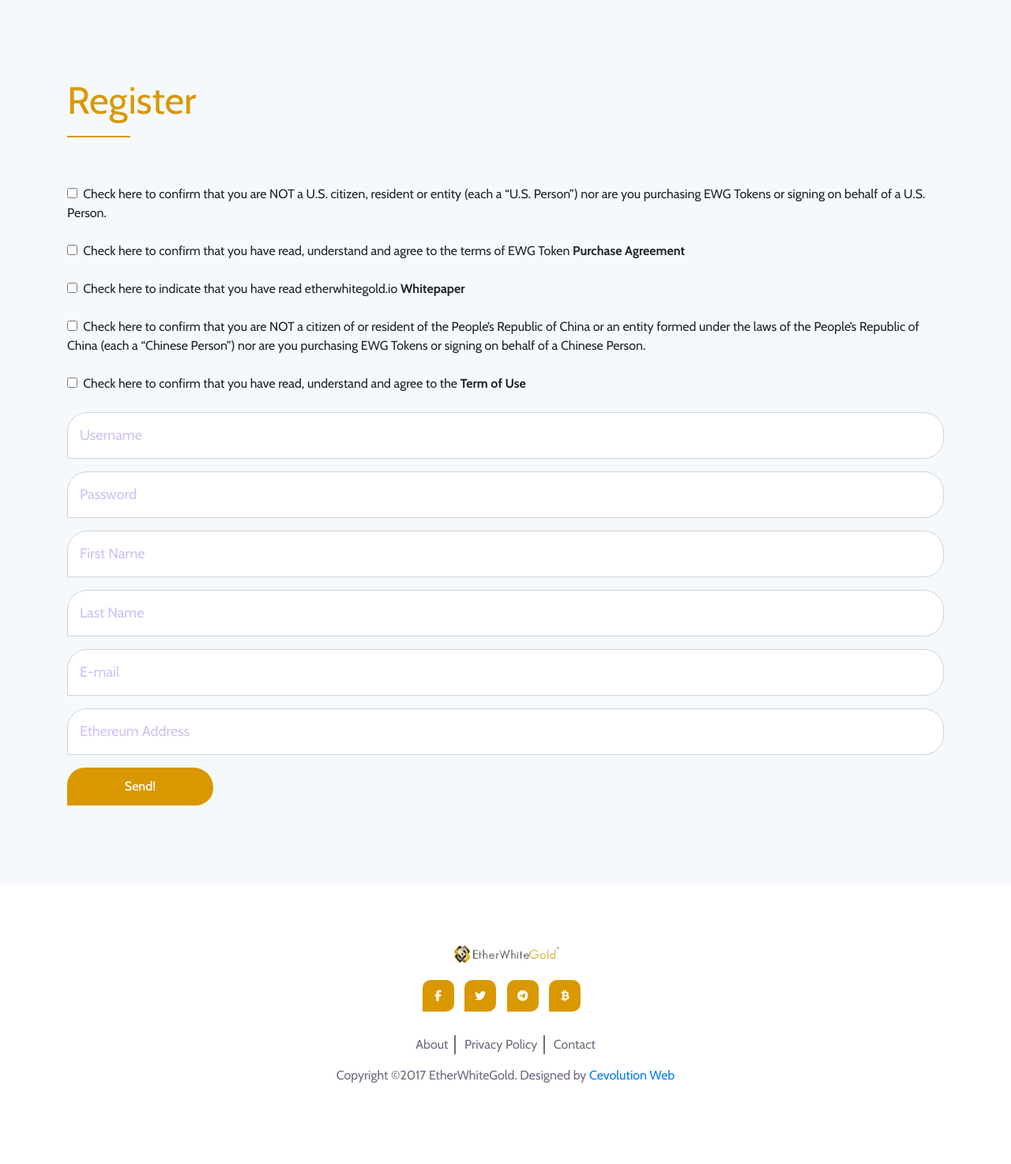
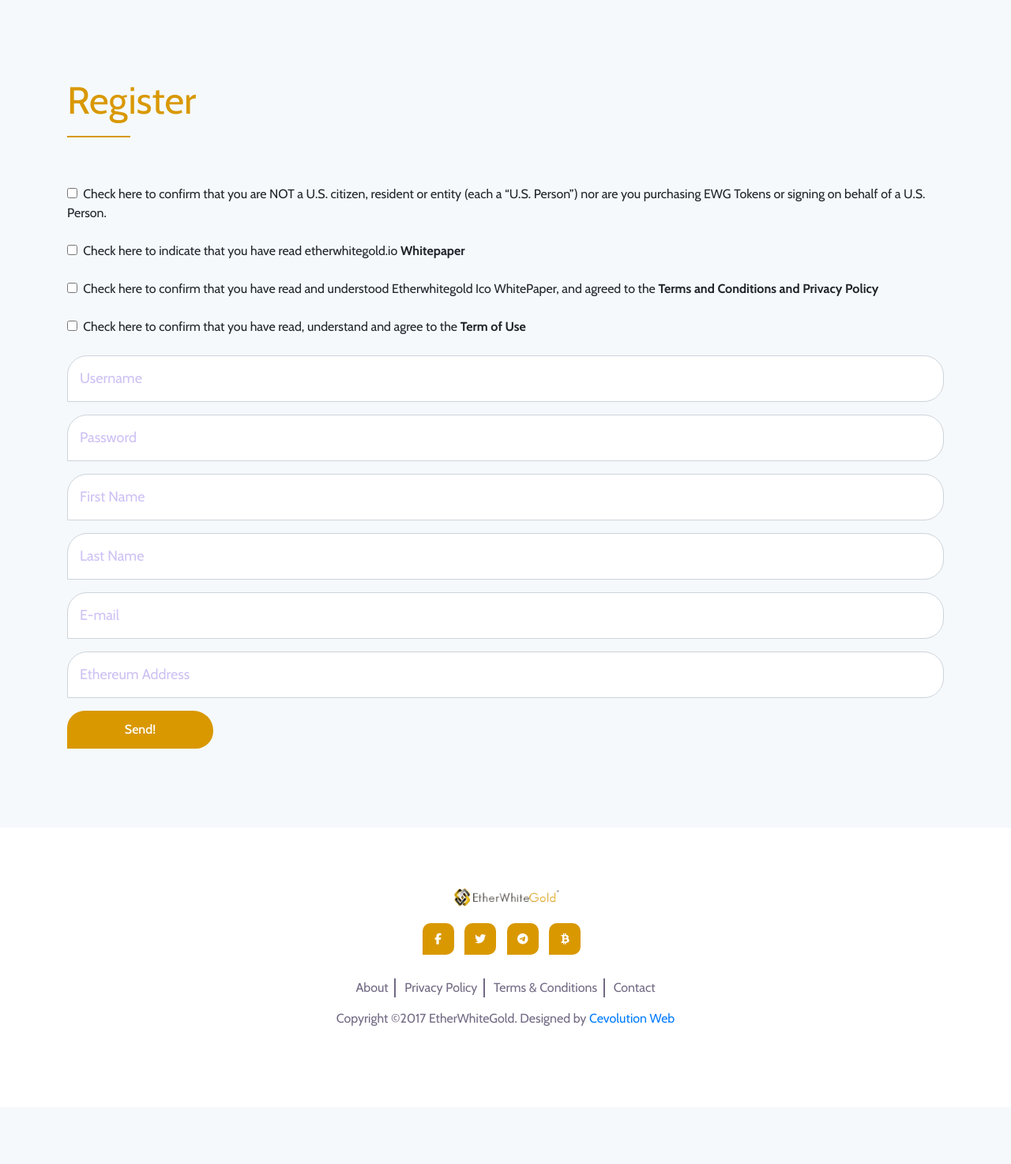
Before and after one commit to RolandoContreras/etherwhitegold, a CodeIgniter app: page /etherwhitegold/register in a window 1280 px wide. Shown: the part 102-1576 px from the top of the page at 79% size. After the commit the page ends 1401 px from the top, so only its background shows below. Run offline with CodeIgniter, Linux system fonts and the light colour scheme; some libraries are stand-ins or nearby versions; some web fonts are replaced.

Commit message:
changes on register text check

```diff
--- a/application/views/footer.php
+++ b/application/views/footer.php
@@ -16,6 +16,7 @@
                 <ul>
                     <li><a href="#about">About</a></li>
                     <li><a href="#">Privacy Policy</a></li>
+                    <li><a href="#">Terms &amp; Conditions</a></li>
                     <li><a href="#contact">Contact</a></li>
                 </ul>
             </nav>
--- a/application/views/register.php
+++ b/application/views/register.php
@@ -70,13 +70,10 @@
                                             <label><input type="checkbox" id="american" name="american" value="1" required>&nbsp;&nbsp;Check here to confirm that you are NOT a U.S. citizen, resident or entity (each a “U.S. Person”) nor are you purchasing EWG Tokens or signing on behalf of a U.S. Person.</label>
                                         </div>
                                         <div class="form-group">
-                                            <label><input type="checkbox" id="american" name="american" value="1" required>&nbsp;&nbsp;Check here to confirm that you have read, understand and agree to the terms of EWG Token <b>Purchase Agreement</b></label>
-                                        </div>
-                                        <div class="form-group">
                                             <label><input type="checkbox" id="american" name="american" value="1" required>&nbsp;&nbsp;Check here to indicate that you have read etherwhitegold.io <b>Whitepaper</b></label>
                                         </div>
                                         <div class="form-group">
-                                            <label><input type="checkbox" id="american" name="american" value="1" required>&nbsp;&nbsp;Check here to confirm that you are NOT a citizen of or resident of the People’s Republic of China or an entity formed under the laws of the People’s Republic of China (each a “Chinese Person”) nor are you purchasing EWG Tokens or signing on behalf of a Chinese Person.</label>
+                                            <label><input type="checkbox" id="american" name="american" value="1" required>&nbsp;&nbsp;Check here to confirm that you have read and understood Etherwhitegold Ico WhitePaper, and agreed to the <b>Terms and Conditions and Privacy Policy</b></label>
                                         </div>
                                         <div class="form-group">
                                             <label><input type="checkbox" id="american" name="american" value="1" required>&nbsp;&nbsp;Check here to confirm that you have read, understand and agree to the <b>Term of Use</b></label>
```
